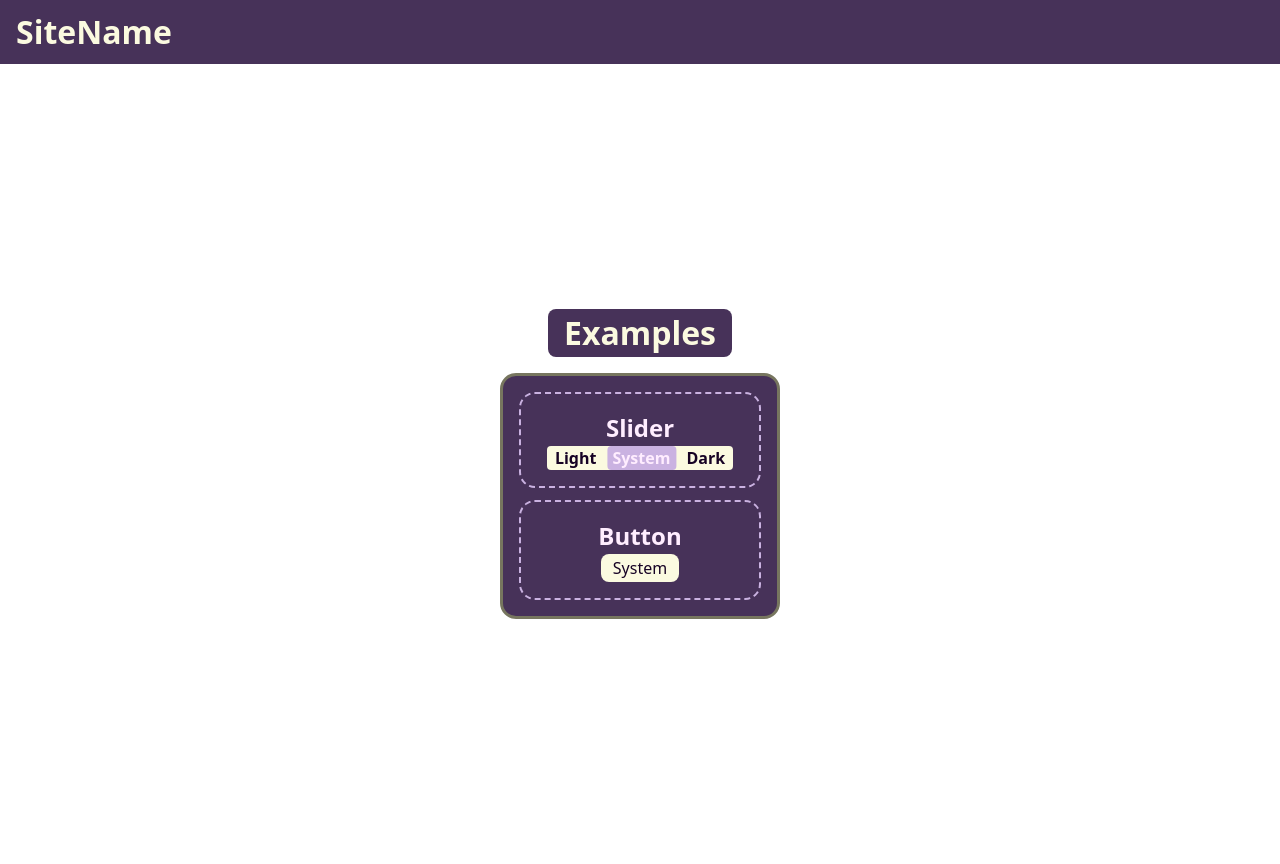
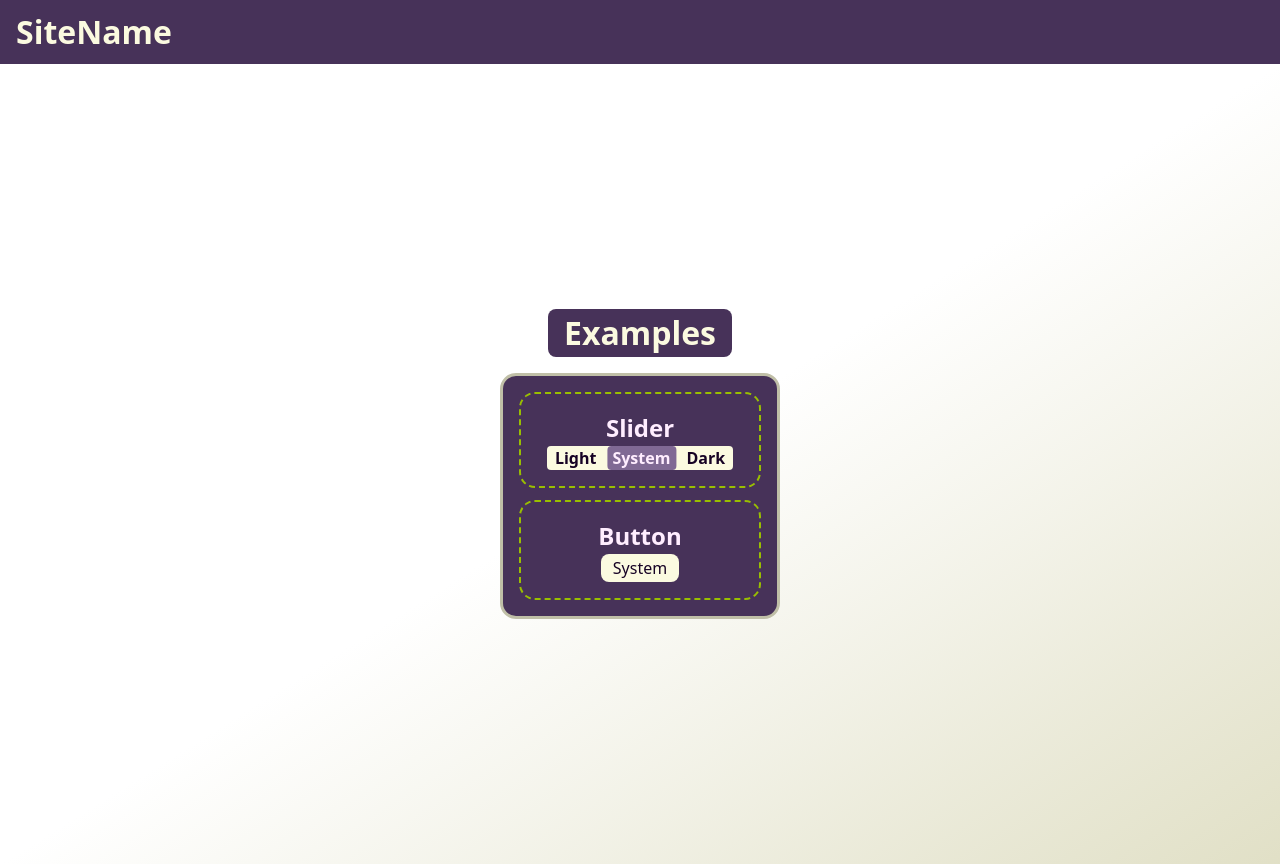
Before and after one commit to keviskev/svelte-color-scheme, a SvelteKit app: page / in a window 1280 px wide. Built offline with nearby package versions, Linux system fonts and the light colour scheme.

Commit message:
cleaned up app css and examples a bit

```diff
--- a/src/routes/+page.svelte
+++ b/src/routes/+page.svelte
@@ -39,7 +39,7 @@
   main {
     padding: 1rem;
     width: 280px;
-    border: 3px solid var(--mangrove);
+    border: 3px solid var(--ah);
     border-radius: 1rem;
     background: var(--page-element-bg);
   }
@@ -50,7 +50,7 @@
     align-items: center;
     padding: 1rem 0 1rem 0;
     color: var(--page-element-header-color);
-    border: 2px dashed var(--viking-diva);
+    border: 2px dashed var(--page-element-accent);
     border-radius: 1rem;
   }
 
--- a/src/routes/SchemeSlider.svelte
+++ b/src/routes/SchemeSlider.svelte
@@ -66,17 +66,17 @@
   }
   label:has(input[type='radio'].l:checked) ~ .selector {
     transform: translateX(0%);
-    background: var(--pea);
+    background: var(--pa);
     width: 30%;
   }
   label:has(input[type='radio'].s:checked) ~ .selector {
     transform: translateX(87.7%);
-    background: var(--viking-diva);
+    background: var(--nd);
     width: 37%;
   }
   label:has(input[type='radio'].d:checked) ~ .selector {
     transform: translateX(235%);
-    background: var(--ash);
+    background: var(--ah);
     width: 30%;
   }
 </style>
--- a/src/routes/app.css
+++ b/src/routes/app.css
@@ -66,55 +66,40 @@ h6 {
 
 :root {
 
-  --black: oklch(19% 0.035 222);
+  --b: oklch(19% 0.035 222);
 
-  /* theme1 - primary color*/
-  --midnight-monarch: oklch(16% 0.07 308);
-  --royal-crown: oklch(36% 0.07 308);
-  --nymphs-delight: oklch(56% 0.07 308);
-  --viking-diva: oklch(80% 0.07 308);
-  --neon-boneyard: oklch(90% 0.07 308);
-  --partial-pink: oklch(98% 0.07 308);
+  --mm: oklch(16% 0.07 308);
+  --rc: oklch(36% 0.07 308);
+  --nd: oklch(56% 0.07 308);
+  --nb: oklch(90% 0.07 308);
+  --pp: oklch(98% 0.07 308);
+  --ah: oklch(80% 0.034 105);
+  --sm: oklch(90% 0.034 105);
+  --bm: oklch(98% 0.034 105);
+  --pa: oklch(75% 0.185 123);
 
-  /* theme1 - neutral color */
-  --king-kong: oklch(16% 0.034 105);
-  --olive-leaf: oklch(36% 0.034 105);
-  --mangrove: oklch(56% 0.034 105);
-  --ash: oklch(80% 0.034 105);
-  --sip-of-mint: oklch(90% 0.034 105);
-  --buttermilk: oklch(98% 0.034 105);
-
-  /* theme1 - accent color */
-  --godzilla: oklch(40% 0.185 123);
-  --green-thumb: oklch(60% 0.185 123);
-  --pea: oklch(75% 0.185 123);
-  --queen-of-gardens: oklch(85% 0.185 123);
-  --ultra-moss: oklch(96% 0.185 123);
-  --white-moss: oklch(100% 0.185 123);
-
-  --header-bg: var(--royal-crown);
-  --header-text: var(--buttermilk);
-  --body-bg: linear-gradient(148deg, var(--buttermilk), var(--sip-of-mint));
-  --page-element-bg: var(--royal-crown);
-  --page-element-bg-variant: var(--buttermilk);
-  --page-element-accent: var(--pea);
-  --page-element-text: var(--midnight-monarch);
-  --page-element-text-variant: var(--partial-pink);
-  --page-element-header-color: var(--partial-pink);
-  --container-bg: white;
+  --header-bg: var(--rc);
+  --header-text: var(--bm);
+  --page-element-bg: var(--rc);
+  --page-element-bg-variant: var(--bm);
+  --page-element-accent: var(--pa);
+  --page-element-text: var(--mm);
+  --page-element-text-variant: var(--pp);
+  --page-element-header-color: var(--pp);
+  --container-bg: linear-gradient(148deg, white, white, var(--sm));
 }
 
 :root[data-scheme="dark"] {
-  --header-bg: linear-gradient(148deg, var(--royal-crown), var(--midnight-monarch), var(--midnight-monarch));
-  --header-text: var(--neon-boneyard);
-  --body-bg: linear-gradient(148deg, var(--nymphs-delight), var(--midnight-monarch));
-  --page-element-bg: var(--midnight-monarch);
-  --page-element-bg-variant: var(--royal-crown);
-  --page-element-accent: var(--ash);
-  --page-element-text: var(--partial-pink);
-  --page-element-text-variant: var(--midnight-monarch);
-  --page-element-header-color: var(--partial-pink);
-  --container-bg: var(--black);
+  --header-bg: linear-gradient(148deg, var(--rc), var(--mm), var(--mm));
+  --header-text: var(--nb);
+  --body-bg: linear-gradient(148deg, var(--nd), var(--mm));
+  --page-element-bg: var(--rc);
+  --page-element-bg-variant: var(--mm);
+  --page-element-accent: var(--ah);
+  --page-element-text: var(--pp);
+  --page-element-text-variant: var(--mm);
+  --page-element-header-color: var(--pp);
+  --container-bg: linear-gradient(148deg, var(--nd), var(--nd), var(--mm));
 }
 
 body {
```
